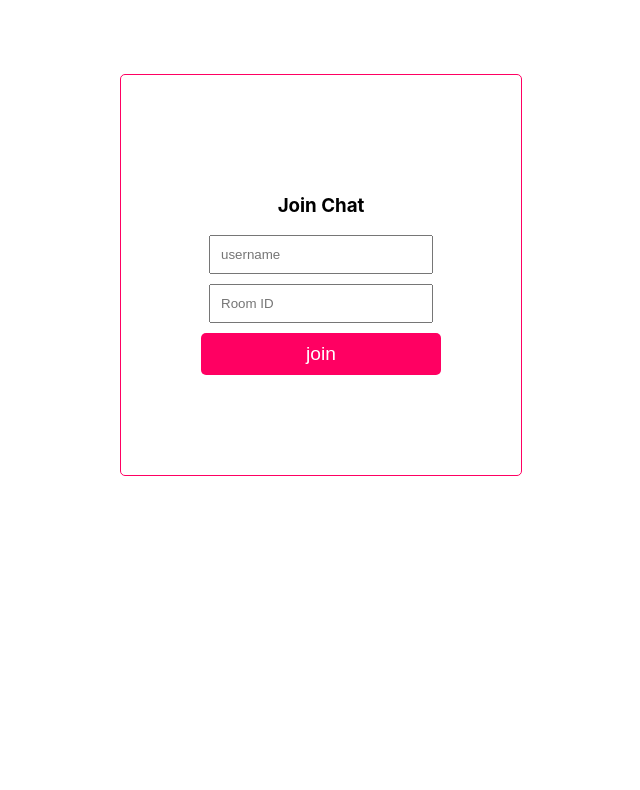
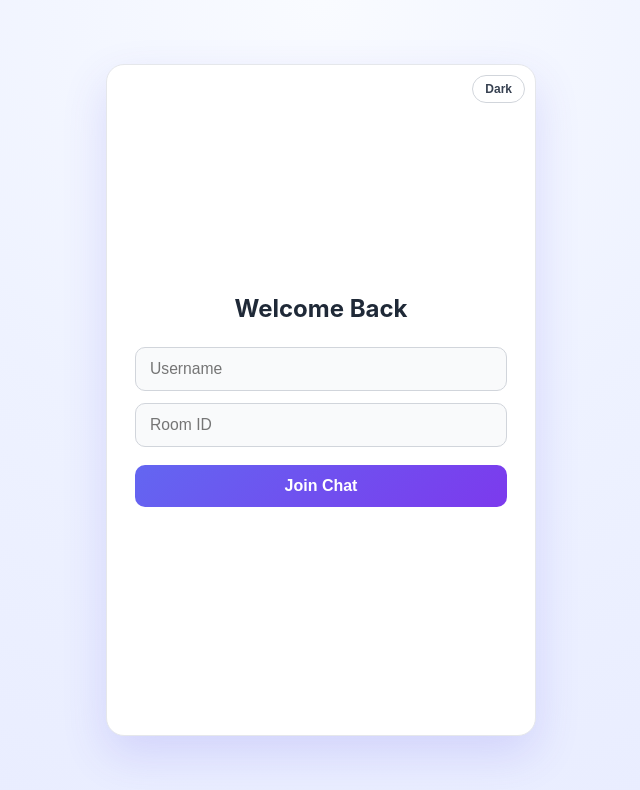
Before and after one commit to taoufikbnr/Real-time_Chat_App, a React (Create React App) app in the folder client/: page / in a window 1280 px wide. Shown: the top 790 px of the page, without its empty margins (319-959 px from the left). Built offline with nearby package versions, Linux system fonts and the light colour scheme; no server answers.

Commit message:
changed ui

```diff
--- a/client/src/App.css
+++ b/client/src/App.css
@@ -1,20 +1,63 @@
-body{
-  height: 50vh;
+*,
+*::before,
+*::after {
+  box-sizing: border-box;
+}
+
+body {
+  margin: 0;
+  min-height: 100vh;
   display: flex;
   align-items: center;
   justify-content: center;
+  font-family: "Inter", "Segoe UI", Tahoma, Geneva, Verdana, sans-serif;
+  background: radial-gradient(circle at top, #f9fbff 0%, #eef2ff 45%, #e7ebff 100%);
+  color: #111827;
 }
-.container{
-  margin-top: 150px ;
-  width: 50vh;
-  border-radius: 5px;
-  border: 1px solid rgb(255, 0, 98);
+
+body.dark-mode {
+  background: radial-gradient(circle at top, #121829 0%, #0f172a 45%, #0b1120 100%);
+  color: #e5e7eb;
+}
+
+.container {
+  position: relative;
+  width: min(92vw, 430px);
+  height: min(84vh, 680px);
+  background: #ffffff;
+  border: 1px solid #e5e7eb;
+  border-radius: 18px;
+  box-shadow: 0 18px 45px rgba(79, 70, 229, 0.16);
   overflow: hidden;
 }
-.username{
-  font-weight: bold;
-  color:  rgb(255, 0, 98);
+
+.container.dark {
+  background: #111827;
+  border: 1px solid #374151;
+  box-shadow: 0 18px 45px rgba(0, 0, 0, 0.45);
+}
+
+.themeToggle {
   position: absolute;
-  top: 20px;
-  right: 20px;
+  top: 10px;
+  right: 10px;
+  z-index: 10;
+  border: 1px solid #d1d5db;
+  border-radius: 999px;
+  padding: 6px 12px;
+  font-size: 0.75rem;
+  font-weight: 600;
+  background: #ffffff;
+  color: #374151;
+  cursor: pointer;
 }
+
+.themeToggle:hover {
+  border-color: #9ca3af;
+}
+
+.container.dark .themeToggle {
+  background: #1f2937;
+  color: #f9fafb;
+  border-color: #4b5563;
+}
--- a/client/src/App.js
+++ b/client/src/App.js
@@ -1,6 +1,6 @@
 import './App.css';
 import Login from './pages/Login';
-import { useEffect, useRef, useState } from 'react';
+import { useEffect, useState } from 'react';
 import  Chat  from './components/chat/Chat';
 import {io} from "socket.io-client"
 
@@ -9,25 +9,49 @@ function App() {
 const [room, setroom] = useState("")
 const [socket, setsocket] = useState(null)
 const [showChat, setshowChat] = useState(false)
+const [isDarkMode, setIsDarkMode] = useState(() => localStorage.getItem("theme") === "dark")
 
-  const joinRoom = (e) =>{
+const joinRoom = (e) => {
   e.preventDefault()
-if(username !== "" && room !==""){
-  socket?.emit("joinRoom",room)
-}
+  if(username !== "" && room !== ""){
+    socket?.emit("joinRoom", room)
     setshowChat(true)
   }
+}
+console.log(process.env.REACT_APP_SOCKET_URL);
+
 useEffect(() => {
-     setsocket(io("https://justchat-69vd.onrender.com"))
-     socket?.on("connection",(msg)=>{
-       console.log(msg)
+    const newSocket = io(process.env.REACT_APP_SOCKET_URL)
+    setsocket(newSocket)
+
+    // ✅ Listen on newSocket not socket (socket is still null here)
+    newSocket.on("connect", () => {
+      console.log("✅ Connected to server!", newSocket.id)
     })
-  },[])
+
+    newSocket.on("connect_error", (err) => {
+      console.log("❌ Connection failed:", err.message)
+    })
+
+    // ✅ Cleanup on unmount
+    return () => newSocket.disconnect()
+  }, [])
+
+useEffect(() => {
+  document.body.classList.toggle("dark-mode", isDarkMode)
+  localStorage.setItem("theme", isDarkMode ? "dark" : "light")
+}, [isDarkMode])
 
 
   return (
 
-    <div className="container">
+    <div className={`container ${isDarkMode ? "dark" : ""}`}>
+      <button
+        className="themeToggle"
+        onClick={() => setIsDarkMode((prev) => !prev)}
+      >
+        {isDarkMode ? "Light" : "Dark"}
+      </button>
 
   { showChat?  <Chat socket={socket} username={username} room={room} /> :
   <Login username={username} setusername={setusername} setroom={setroom} joinRoom={joinRoom} />}
--- a/client/src/components/chat/Chat.jsx
+++ b/client/src/components/chat/Chat.jsx
@@ -12,11 +12,13 @@ const Chat = ({socket,username,room}) => {
         room :room,
         username:username,
         message:currentMessage,
-        time:new Date(Date.now()).getHours() +
-         ":" + new Date(Date.now()).getMinutes()
+        time: new Date().getHours() + ":" +
+        String(new Date().getMinutes()).padStart(2, "0")
+
       }
       await socket.emit("sendMessage",message)
       setmessageList([...messageList,message])
+      setcurrentMessage("")
     }
   }
   useEffect(() => {
@@ -29,10 +31,16 @@ const Chat = ({socket,username,room}) => {
     scrollRef.current?.scrollIntoView({behavior:"smooth"})
 }, [messageList])
 
+  const handleKeyDown = (e) => {
+    if (e.key === "Enter" && !e.shiftKey) {
+      e.preventDefault()
+      sendMessage()
+    }
+  }
   return (
     <div className='chat'>
         <div className="chatHeader">
-        <h5>Live Chat on {room}</h5>
+        <h5>Room #{room}</h5>
         </div>
     <div className='chatBody'>
     {messageList.map((el,i)=>
@@ -46,7 +54,11 @@ const Chat = ({socket,username,room}) => {
         </div>)}
     </div>
         <div className="chatFooter">
-          <input type="text" className="chatInput" placeholder='send message' onChange={(e)=>setcurrentMessage(e.target.value)} />
+          <input type="text" className="chatInput" placeholder='Type your message...'
+           value={currentMessage}
+           onChange={(e)=>setcurrentMessage(e.target.value)}
+           onKeyDown={handleKeyDown}
+           />
           <button onClick={sendMessage} className="chatButton">&#10147;</button>
         </div>
 
--- a/client/src/components/chat/chat.css
+++ b/client/src/components/chat/chat.css
@@ -1,85 +1,174 @@
-.chat{
-    height: 50vh;
-    display: flex;
-    flex-direction: column;
-    align-items: center;
-    justify-content: center;
-    position: relative;
-}
-.chatHeader{
-    position: absolute;
-    top: 0;
-    background-color: black;
-    width: 100%;
-    color: white;
-    text-align: center;
+.chat {
+  width: 100%;
+  height: 100%;
+  display: flex;
+  flex-direction: column;
+  background: #ffffff;
 }
 
-.chatFooter{
-    margin-top: 10px;
-    width: 100%;
-    display: flex;
-    position: absolute;
-    bottom: 0;
-}
-.chatInput{
-    padding: 10px;
-    width: 100%;
-    border: none;
-    border-top: 1px solid rgb(255, 0, 98) ;
-
-}
-.chatInput:focus{
-    outline: none;
+.container.dark .chat {
+  background: #111827;
 }
 
-.chatButton{
-    background-color: rgb(255, 0, 98);
-    color: white;
-    border: none;
-    padding: 5px;
-    cursor: pointer;
+.chatHeader {
+  padding: 14px 18px;
+  border-bottom: 1px solid #e5e7eb;
+  background: #ffffff;
 }
 
-.chatBody{
-    width: 100%;
-    height: 70%;
-    overflow-y: scroll;
+.container.dark .chatHeader {
+  background: #111827;
+  border-bottom-color: #374151;
 }
-.message{
-    display: flex;
-    flex-direction: column;
-    margin-top: 20px;
+
+.chatHeader h5 {
+  margin: 0;
+  font-size: 0.95rem;
+  font-weight: 600;
+  color: #374151;
 }
-.messageTop{
-    display: flex;
-    flex-direction: column;
+
+.container.dark .chatHeader h5 {
+  color: #e5e7eb;
 }
-.messageImg{
-    width: 32px;
-    height: 32px;
-    border-radius: 50%;
-    object-fit:cover;
-    margin-right: 10px;
+
+.chatBody {
+  flex: 1;
+  padding: 16px 14px;
+  overflow-y: auto;
+  background: linear-gradient(180deg, #f9fafb 0%, #f3f4f6 100%);
 }
-.messageText{
-    padding: 10px;
-    border-radius: 20px;
-    background-color: rgb(204, 198, 198);
-    color: black;
-    max-width: 300px;
 
+.container.dark .chatBody {
+  background: linear-gradient(180deg, #0f172a 0%, #111827 100%);
 }
-.messageBottom{
-    font-size: 12px;
-    margin-top: 10px;
+
+.message {
+  display: flex;
+  flex-direction: column;
+  align-items: flex-start;
+  margin-bottom: 12px;
 }
-.message.own{
-    align-items: flex-end;
+
+.messageTop {
+  display: flex;
+  flex-direction: column;
+  gap: 4px;
 }
-.message.own .messageText{
-    background-color: rgb(204, 0, 133);
-    color: #fff;
-    max-width: 300px;
 
+.messageTop > div:first-child {
+  font-size: 0.72rem;
+  font-weight: 600;
+  color: #6b7280;
+  margin-left: 4px;
 }
+
+.container.dark .messageTop > div:first-child {
+  color: #9ca3af;
+}
+
+.messageText {
+  padding: 10px 13px;
+  border-radius: 14px;
+  background-color: #ffffff;
+  border: 1px solid #e5e7eb;
+  color: #1f2937;
+  max-width: 280px;
+  word-break: break-word;
+  line-height: 1.35;
+}
+
+.container.dark .messageText {
+  background-color: #1f2937;
+  border-color: #374151;
+  color: #f3f4f6;
+}
+
+.messageTop > div:last-child {
+  font-size: 0.68rem;
+  color: #9ca3af;
+  margin-left: 4px;
+}
+
+.container.dark .messageTop > div:last-child {
+  color: #6b7280;
+}
+
+.message.own {
+  align-items: flex-end;
+}
+
+.message.own .messageTop > div:first-child,
+.message.own .messageTop > div:last-child {
+  text-align: right;
+  margin-right: 4px;
+}
+
+.message.own .messageText {
+  background: linear-gradient(135deg, #6366f1, #7c3aed);
+  border-color: transparent;
+  color: #ffffff;
+}
+
+.chatFooter {
+  width: 100%;
+  display: flex;
+  gap: 10px;
+  padding: 12px;
+  border-top: 1px solid #e5e7eb;
+  background: #ffffff;
+}
+
+.container.dark .chatFooter {
+  background: #111827;
+  border-top-color: #374151;
+}
+
+.chatInput {
+  flex: 1;
+  padding: 11px 13px;
+  border: 1px solid #d1d5db;
+  border-radius: 10px;
+  font-size: 0.94rem;
+  background-color: #f9fafb;
+  transition: border-color 0.2s ease, box-shadow 0.2s ease;
+}
+
+.container.dark .chatInput {
+  background-color: #1f2937;
+  border-color: #374151;
+  color: #f9fafb;
+}
+
+.container.dark .chatInput::placeholder {
+  color: #9ca3af;
+}
+
+.chatInput:focus {
+  outline: none;
+  border-color: #6366f1;
+  box-shadow: 0 0 0 3px rgba(99, 102, 241, 0.18);
+  background-color: #ffffff;
+}
+
+.container.dark .chatInput:focus {
+  background-color: #111827;
+  border-color: #818cf8;
+  box-shadow: 0 0 0 3px rgba(129, 140, 248, 0.28);
+}
+
+.chatButton {
+  min-width: 46px;
+  border: none;
+  border-radius: 10px;
+  background: linear-gradient(135deg, #6366f1, #7c3aed);
+  color: #ffffff;
+  font-size: 1rem;
+  cursor: pointer;
+  transition: transform 0.15s ease, box-shadow 0.2s ease;
+}
+
+.chatButton:hover {
+  transform: translateY(-1px);
+  box-shadow: 0 10px 24px rgba(99, 102, 241, 0.3);
+}
--- a/client/src/pages/Login.jsx
+++ b/client/src/pages/Login.jsx
@@ -4,11 +4,11 @@ const Login = ({username,setusername,setroom,joinRoom}) => {
 
   return (<>
    <div className='login'>
-        <h3 className="loginTitle">Join Chat</h3>
-        <input type="text" value={username} className="loginInput"  placeholder="username"  onChange={(e)=>setusername(e.target.value)}/>
-        <input type="text" className="loginInput"  placeholder="Room ID" onChange={(e)=>setroom(e.target.value)}/>
+        <h3 className="loginTitle">Welcome Back</h3>
+        <input type="text" value={username} className="loginInput"  placeholder="Username"  onChange={(e)=>setusername(e.target.value)}/>
+        <input type="number" className="loginInput"  placeholder="Room ID" onChange={(e)=>setroom(e.target.value)}/>
         <button  className="loginButton" onClick={(e)=>{joinRoom(e)}
-        }>join</button>
+        }>Join Chat</button>
     </div>
   </>)
 }
--- a/client/src/pages/login.css
+++ b/client/src/pages/login.css
@@ -1,27 +1,77 @@
-.login{
-    height: 50vh;
+.login {
+  width: 100%;
+  height: 100%;
+  padding: 42px 28px;
   display: flex;
   flex-direction: column;
-    align-items: center;
   justify-content: center;
+  gap: 12px;
 }
-.loginInput{
-    width: 50%;
-    padding: 10px;
-    margin-bottom: 10px;
+
+.loginTitle {
+  margin: 0 0 12px;
+  font-size: 1.5rem;
+  font-weight: 700;
+  text-align: center;
+  color: #1f2937;
 }
-.loginInput:focus{
+
+.container.dark .loginTitle {
+  color: #f3f4f6;
+}
+
+.loginInput {
+  width: 100%;
+  padding: 12px 14px;
+  border: 1px solid #d1d5db;
+  border-radius: 10px;
+  background-color: #f9fafb;
+  font-size: 0.98rem;
+  transition: border-color 0.2s ease, box-shadow 0.2s ease;
+}
+
+.container.dark .loginInput {
+  background-color: #1f2937;
+  border-color: #374151;
+  color: #f9fafb;
+}
+
+.container.dark .loginInput::placeholder {
+  color: #9ca3af;
+}
+
+.loginInput:focus {
   outline: none;
+  border-color: #6366f1;
+  box-shadow: 0 0 0 3px rgba(99, 102, 241, 0.18);
+  background-color: #ffffff;
+}
 
+.container.dark .loginInput:focus {
+  background-color: #111827;
+  border-color: #818cf8;
+  box-shadow: 0 0 0 3px rgba(129, 140, 248, 0.28);
 }
-.loginButton{
-    width: 60%;
-    padding: 10px;
-    background-color: rgb(255, 0, 98);
-    color: white;
+
+.loginButton {
+  width: 100%;
+  padding: 12px;
+  margin-top: 6px;
+  background: linear-gradient(135deg, #6366f1, #7c3aed);
+  color: #ffffff;
   border: none;
-    border-radius: 5px;
+  border-radius: 10px;
   cursor: pointer;
-    font-size: larger;
+  font-size: 1rem;
+  font-weight: 600;
+  transition: transform 0.15s ease, box-shadow 0.2s ease;
+}
 
+.loginButton:hover {
+  transform: translateY(-1px);
+  box-shadow: 0 10px 24px rgba(99, 102, 241, 0.3);
 }
+
+.loginButton:active {
+  transform: translateY(0);
+}
```
Also changed, not shown: 1 other file (tests, documents, lock files or other folders). Lines whose indentation alone changed are shown as unchanged.
